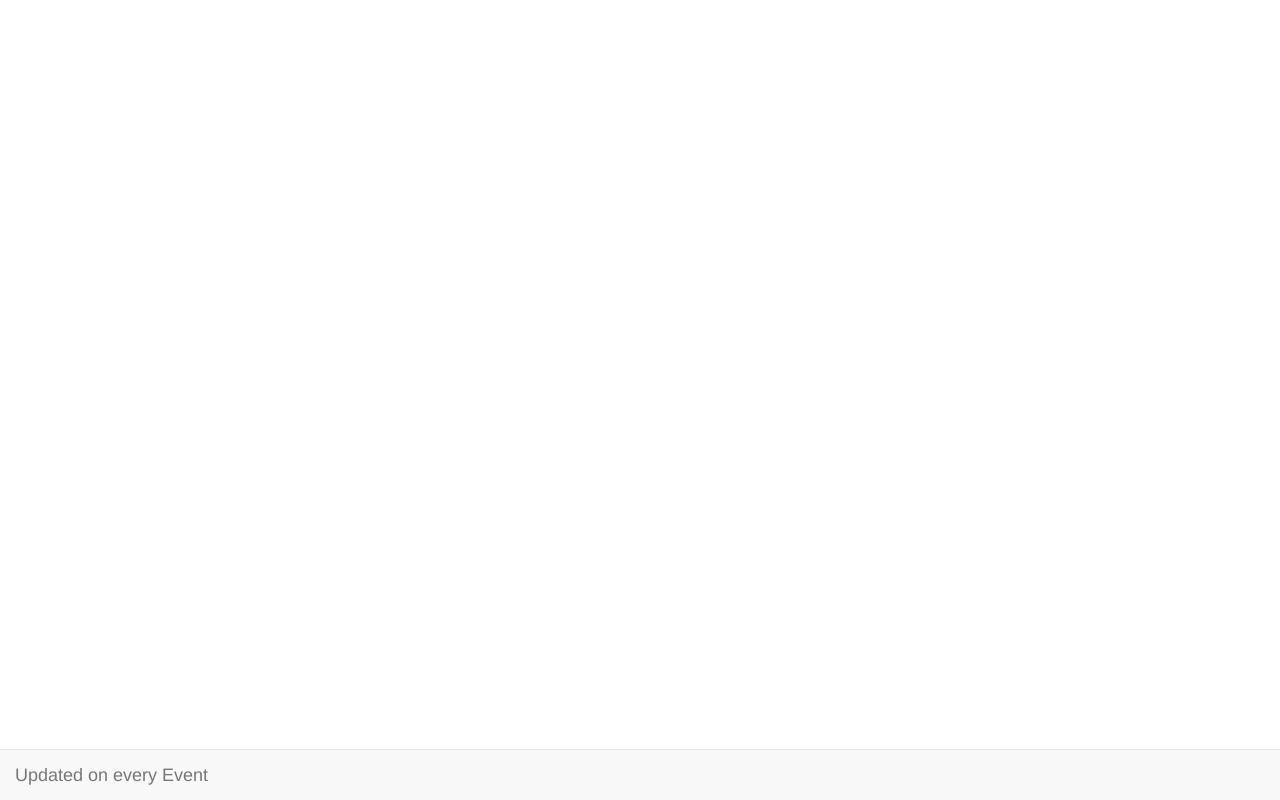
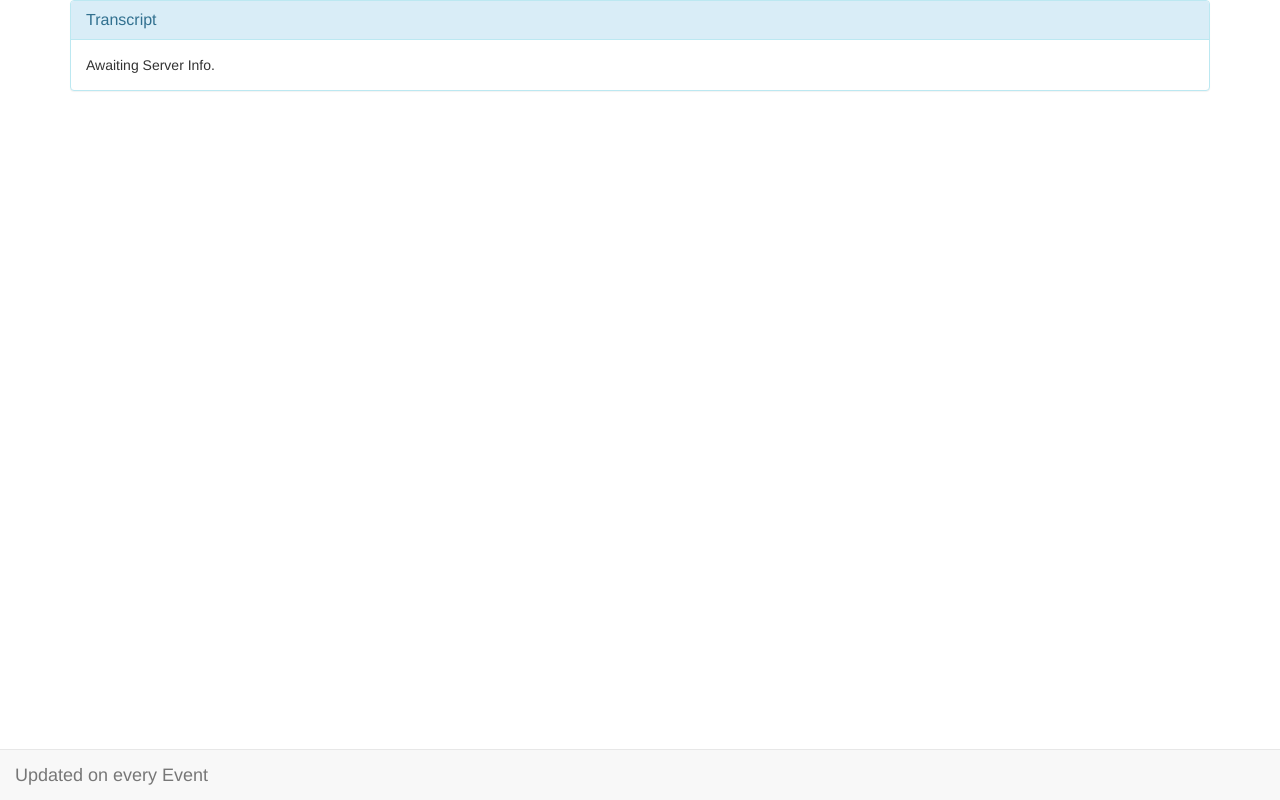
Before and after one commit to KillerDucks/DontPlayMe, a website: page Game/Views/debugBoard.html in a window 1280 px wide. Drawn offline with nearby package versions, Linux system fonts and the light colour scheme.

Commit message:
Added Scrolls

```diff
--- a/Game/Views/debugBoard.html
+++ b/Game/Views/debugBoard.html
@@ -18,10 +18,25 @@
 <body>
 
     <div class="container">
+        <!-- Game Board -->
         <div class="GameBoard"></div>
+        <!-- Transcript -->
+        <div class="TranscriptBox">
+
+            <div class="panel panel-info">
+                  <div class="panel-heading">
+                        <h3 class="panel-title">Transcript</h3>
+                  </div>
+                  <div class="panel-body Transcript">
+                        Awaiting Server Info.
+                        <br>
+                  </div>
+            </div>
+
+        </div>
     </div>
 
-
+    <!-- Info -->
     <nav class="navbar navbar-default navbar-fixed-bottom" role="navigation">
         <a class="navbar-brand" href="#">Updated on every Event</a>
     </nav>
```
